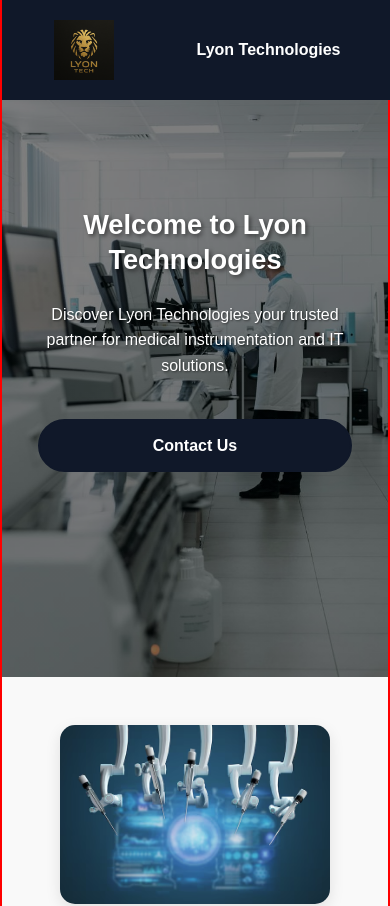
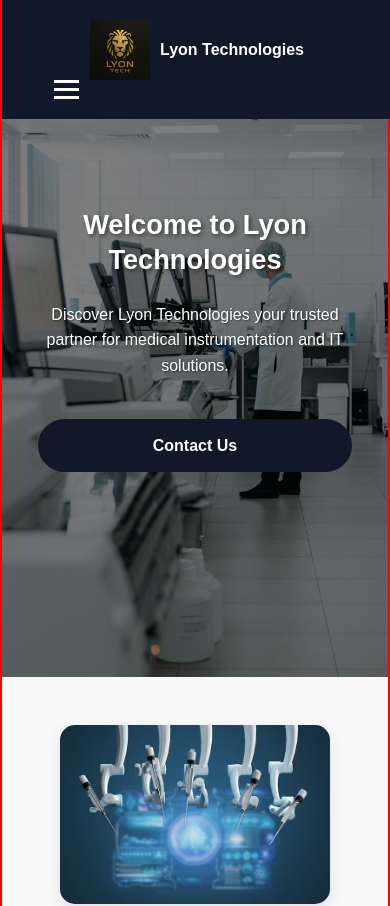
Before and after one commit to anas-arshad10/lyon-tech, a React (Create React App) app: page / in a window 390 px wide. Shown: the top 906 px of the page. Built offline with nearby package versions, Linux system fonts and the light colour scheme.

Commit message:
fixed hamburger style

```diff
--- a/src/components/Header.jsx
+++ b/src/components/Header.jsx
@@ -2,15 +2,11 @@ import React, { useState } from 'react';
 import '../styles/header.css';
 
 const Header = () => {
-  const [isMenuOpen, setMenuOpen] = useState(false);
+  const [isMenuOpen, setIsMenuOpen] = useState(false);
 
-  const toggleMenu = () => {
-    setMenuOpen(!isMenuOpen);
-  };
+  const toggleMenu = () => setIsMenuOpen(!isMenuOpen);
 
-  const closeMenu = () => {
-    setMenuOpen(false);
-  };
+  const handleLinkClick = () => setIsMenuOpen(false);
 
   return (
     <header className="header">
@@ -20,18 +16,17 @@ const Header = () => {
           <h1>Lyon Technologies</h1>
         </a>
 
-        {/* Hamburger Icon */}
         <div className="hamburger" onClick={toggleMenu}>
-          <span className="bar"></span>
-          <span className="bar"></span>
-          <span className="bar"></span>
+          <div className="bar"></div>
+          <div className="bar"></div>
+          <div className="bar"></div>
         </div>
 
         <nav className={`nav-links ${isMenuOpen ? 'open' : ''}`}>
-          <a href="/home" onClick={closeMenu}>Home</a>
-          <a href="#about" onClick={closeMenu}>About Us</a>
-          <a href="#services" onClick={closeMenu}>Services</a>
-          <a href="#contact" onClick={closeMenu}>Contact</a>
+          <a href="/home" onClick={handleLinkClick}>Home</a>
+          <a href="#about" onClick={handleLinkClick}>About Us</a>
+          <a href="#services" onClick={handleLinkClick}>Services</a>
+          <a href="#contact" onClick={handleLinkClick}>Contact</a>
         </nav>
       </div>
     </header>
--- a/src/styles/header.css
+++ b/src/styles/header.css
@@ -1,3 +1,4 @@
+/* Header Base Styles */
 .header {
   background-color: #101829;
   color: white;
@@ -34,37 +35,44 @@
   color: white;
 }
 
-nav {
+.nav-links {
   display: flex;
   gap: 20px;
 }
 
-nav a {
+.nav-links a {
   color: white;
   text-decoration: none;
   font-size: 1rem;
   transition: color 0.3s;
 }
 
-nav a:hover {
+.nav-links a:hover {
   color: #3498db;
 }
 
-/* Hamburger styles (hidden by default) */
+/* Hamburger Icon Styles */
 .hamburger {
   display: none;
-  font-size: 24px;
+  flex-direction: column;
+  gap: 5px;
   cursor: pointer;
-  color: white;
 }
 
-/* Responsive */
+.hamburger .bar {
+  width: 25px;
+  height: 3px;
+  background-color: white;
+  transition: 0.3s;
+}
+
+/* Responsive Design */
 @media (max-width: 768px) {
   .hamburger {
-    display: block;
+    display: flex;
   }
 
-  nav {
+  .nav-links {
     display: none;
     flex-direction: column;
     width: 100%;
@@ -72,7 +80,7 @@ nav a:hover {
     gap: 10px;
   }
 
-  nav.open {
+  .nav-links.open {
     display: flex;
   }
 
@@ -82,11 +90,11 @@ nav a:hover {
   }
 
   .logo-container {
+    justify-content: center;
     width: 100%;
-    justify-content: space-between;
   }
 
-  nav a {
+  .nav-links a {
     padding-left: 10px;
   }
 }
```
